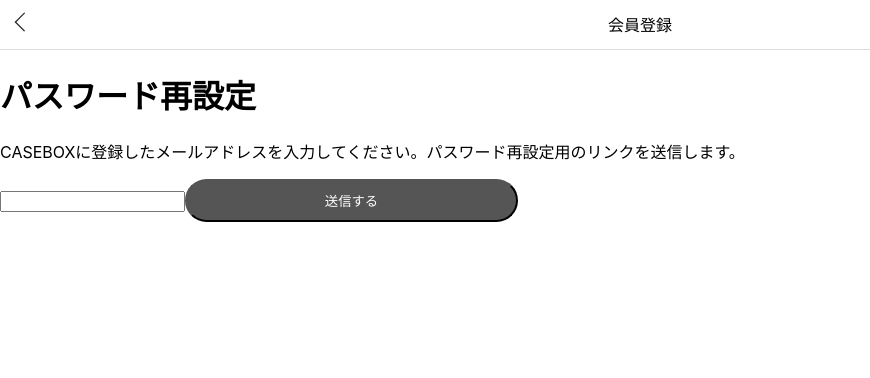
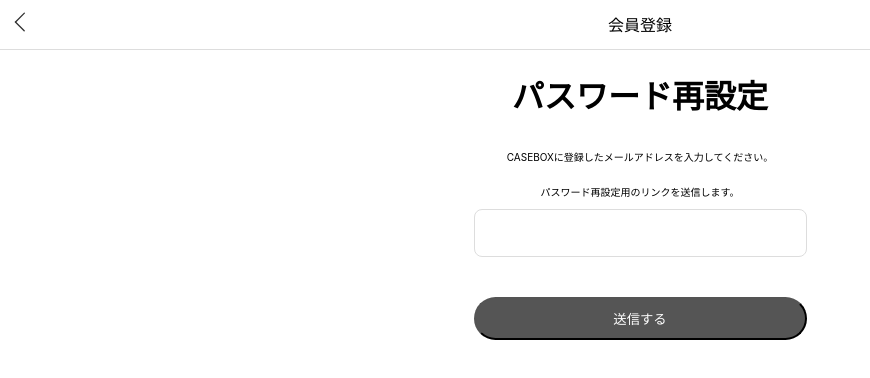
Before and after one commit to 2022-HEW/casebox, a Next.js app: page /App/app_password_reset in a window 1280 px wide. Shown: the top 378 px of the page, without its empty margins (0-870 px from the left). Built offline with nearby package versions, Linux system fonts and the light colour scheme.

Commit message:
パスワードリセット大体終わり

```diff
--- a/src/pages/App/app_login.tsx
+++ b/src/pages/App/app_login.tsx
@@ -19,10 +19,10 @@ import { fetcher } from "../../utils";
 
 const app_login: NextPage = () => {
   return (
-    <div className={styles.Container}>
+    <>
       <App_header label="ログイン" />
       <LoginBox />
-    </div>
+    </>
   );
 };
 
--- a/src/pages/App/app_password_reset.tsx
+++ b/src/pages/App/app_password_reset.tsx
@@ -2,24 +2,26 @@ import { NextPage } from 'next'
 import React, { useState } from 'react'
 import { Button } from '../../components/common/App_button'
 import App_header from '../../components/common/App_header'
+import styles from '../../styles/app_login.module.css';
 
 const app_password_reset:NextPage = () => {
 
 
     return (
-        <>
+        <div className={styles.Container}>
             <App_header label='会員登録'/>
             <Reset_box/>
-        </>
+        </div>
     )
 }
 
 const Reset_box = ()=>{
 
     return(
-        <div>
+        <div className={styles.subTitle}>
             <h1>パスワード再設定</h1>
-            <p>CASEBOXに登録したメールアドレスを入力してください。パスワード再設定用のリンクを送信します。</p>
+            <p>CASEBOXに登録したメールアドレスを入力してください。</p>
+            <p>パスワード再設定用のリンクを送信します。</p>
             <Form/>
         </div>
     )
@@ -31,10 +33,10 @@ const Form=()=>{
         console.log("a");
     }
     return(
-        <>
-            <input type={"text"} value={email} onChange={(e)=>setEmail(e.target.value)}/>
+        <div className={styles.passwordResetContainer}>
+            <input className={styles.passwordReset} type={"text"} value={email} onChange={(e)=>setEmail(e.target.value)}/>
             <Button label='送信する' onClick={Sendmail}/>
-        </>
+        </div>
     )
 }
 export default app_password_reset
--- a/src/styles/app_login.module.css
+++ b/src/styles/app_login.module.css
@@ -7,17 +7,23 @@
 
 .subTitle{
     display: flex;
+    align-items: center;
     justify-content: center;
+    flex-direction: column;
     /* margin: 70px auto 0px auto; */
+}
+
+.subTitle > p{
+    font-size: 10px;
 }
 
 .Container > p{
     display: flex;
-    font-size: 12px;
+    font-size: 10px;
 }
 
 .Container > .underLine{
-    text-decoration: underline!important;
+    text-decoration: solid!important;
 }
 
 .Container > h1{
@@ -57,7 +63,7 @@
 
 /* パスワード忘れた人 */
 .passwordForget{
-    font-size: 12px;
+    font-size: 10px;
     position: relative;
     left: 100px;
 }
@@ -69,5 +75,24 @@
 }
 
 .signUp > p{
-    font-size: 12px;
+    font-size: 10px;
 }
+
+
+/* パスワードリセット */
+.passwordResetContainer{
+    width: 100vw;
+    display: flex;
+    align-items: center;
+    flex-direction: column;
+    gap: 40px;
+}
+
+.passwordReset{
+    width: 80%;
+    height: 48px;
+    max-width: 333px;
+    border: solid 1px #dddddd;
+    border-radius: 8px;
+    background: white;
+}
```
